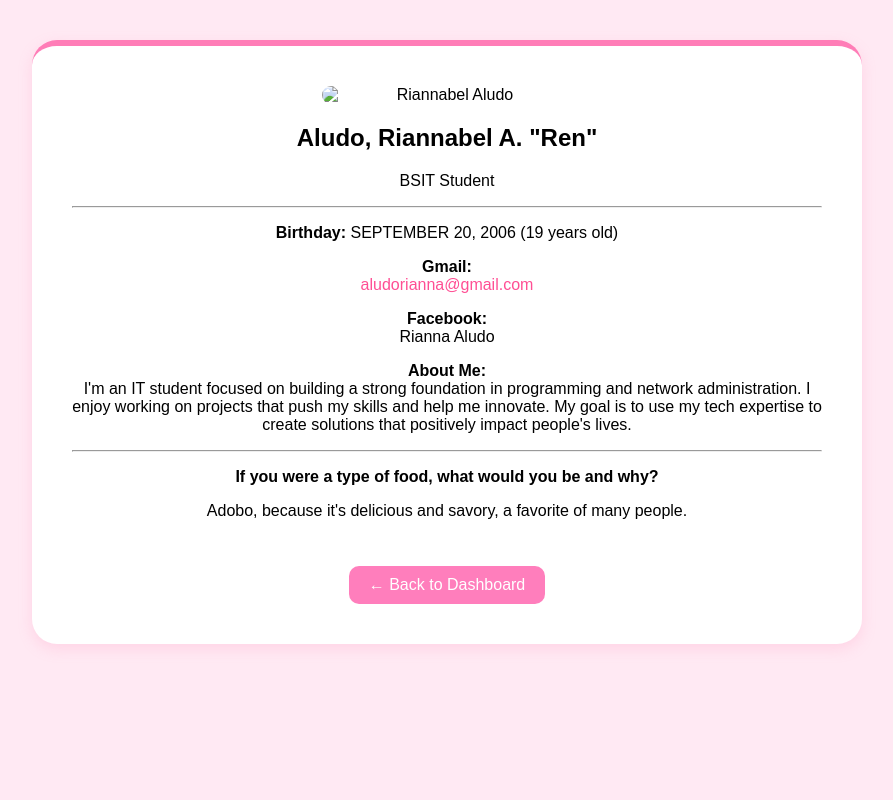
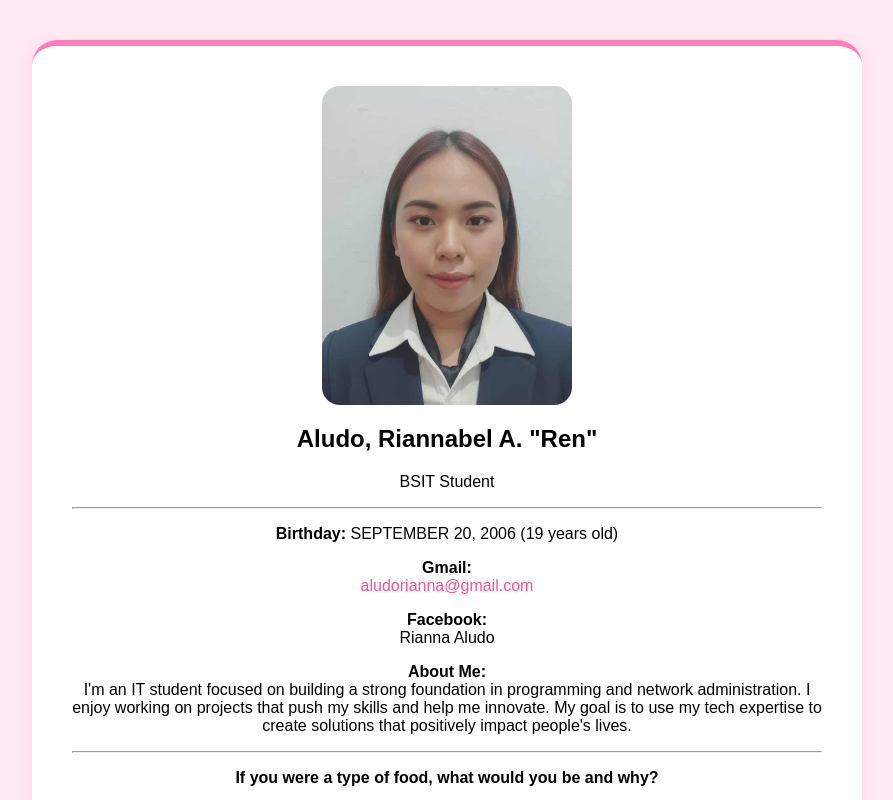
Before and after one commit to aludorianna/22013-WEB101-Aludo, a plain HTML site: page index.html in a window 1280 px wide. Shown: the top 800 px of the page, without its empty margins (193-1086 px from the left). Drawn offline with Linux system fonts and the light colour scheme.

Commit message:
Update index.html

```diff
--- a/index.html
+++ b/index.html
@@ -74,7 +74,7 @@
 </head>
 <body>
   <div class="profile-container">
-    <img src="Messenger_creation_1676498913331792.jpeg" alt="Riannabel Aludo" class="profile-pic"/>
+    <img src="591110048_1542427830373269_8692779827525820268_n.jpg" alt="Riannabel Aludo" class="profile-pic"/>
 
     <h2>
       Aludo, Riannabel A. <span>"Ren"</span>
```
